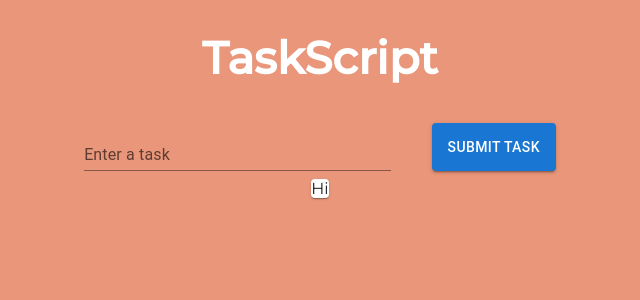
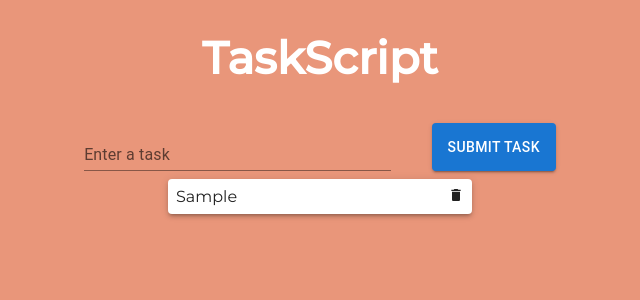
Before and after one commit to mozeezy/taskscript, a React (Create React App) app: page / in a window 1280 px wide. Both pictures are taken after typing "Sample" into the empty fields and a click on the button "SUBMIT TASK". Shown: the top 300 px of the page, without its empty margins (320-960 px from the left). Built offline with nearby package versions, Linux system fonts and the light colour scheme.

Commit message:
create card to display tasks submitted

```diff
--- a/package.json
+++ b/package.json
@@ -15,6 +15,7 @@
     "@types/react-dom": "^18.2.15",
     "react": "^18.2.0",
     "react-dom": "^18.2.0",
+    "react-icons": "^4.12.0",
     "react-scripts": "5.0.1",
     "typescript": "^4.9.5",
     "web-vitals": "^2.1.4"
--- a/src/App.tsx
+++ b/src/App.tsx
@@ -17,8 +17,6 @@ const App: React.FC = () => {
     }
   };
 
-  console.log(tasks);
-
   return (
     <div className="App">
       <h1 className="web__title">TaskScript</h1>
--- a/src/components/TaskList/TaskList.tsx
+++ b/src/components/TaskList/TaskList.tsx
@@ -1,14 +1,25 @@
 import React from "react";
 import Paper from "@mui/material/Paper";
 import { Task } from "../../TaskModel";
+import "./tasklist.css";
+import { MdDelete } from "react-icons/md";
 
 interface Props {
   tasks: Task[];
   setTasks: React.Dispatch<React.SetStateAction<Task[]>>;
 }
 
-const TaskList: React.FC = ({ tasks, setTasks }: Props) => {
-  return <Paper>Hi</Paper>;
+const TaskList = ({ tasks, setTasks }: Props) => {
+  return (
+    <div className="task__list__container">
+      {tasks.map((task) => (
+        <Paper key={task.id} className="task__card" elevation={3}>
+          {task.task}
+          <MdDelete />
+        </Paper>
+      ))}
+    </div>
+  );
 };
 
 export default TaskList;
--- /dev/null
+++ b/src/components/TaskList/tasklist.css
@@ -0,0 +1,23 @@
+.task__list__container {
+  display: flex;
+  justify-content: space-evenly;
+  flex-wrap: wrap;
+  width: 90%;
+}
+
+.task__card {
+  padding: 0.5rem;
+  display: flex;
+  justify-content: space-between;
+  width: 25%;
+  margin-bottom: 1rem;
+}
+
+@media screen and (max-width: 600px) {
+  .task__list__container {
+    display: grid;
+    grid-template-columns: 1fr;
+    gap: 1rem;
+    align-content: center;
+  }
+}
```
Also changed, not shown: 1 other file (tests, documents, lock files or other folders).
